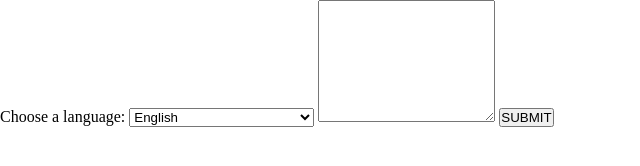
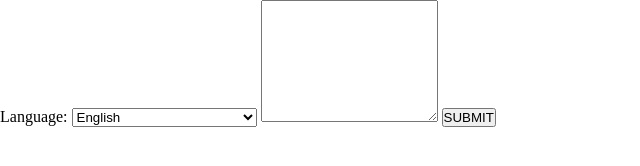
Before and after one commit to dbrchrd/Text-To-Speech_JS, a website: page public/index.html in a window 1280 px wide. Shown: the whole page, without its empty margins (0-640 px from the left). Drawn offline with Linux system fonts and the light colour scheme.

Commit message:
Update index.html

```diff
--- a/public/index.html
+++ b/public/index.html
@@ -9,7 +9,7 @@
 
 <body>
   <form class="form" action="/hear" method="GET" onsubmit="(e) => {e.preventDefault();}">
-    <label for="lang">Choose a language:</label>
+    <label for="lang">Language:</label>
     <select name="lang" id="lang"></select>
     <textarea name="text" rows="8"></textarea>
     <input type="submit" value="SUBMIT">
```
